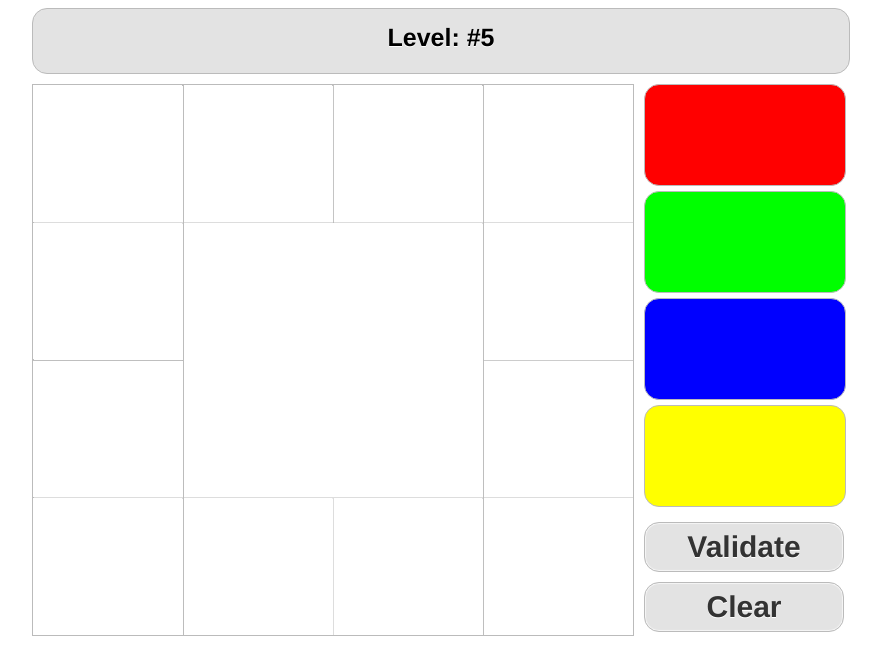
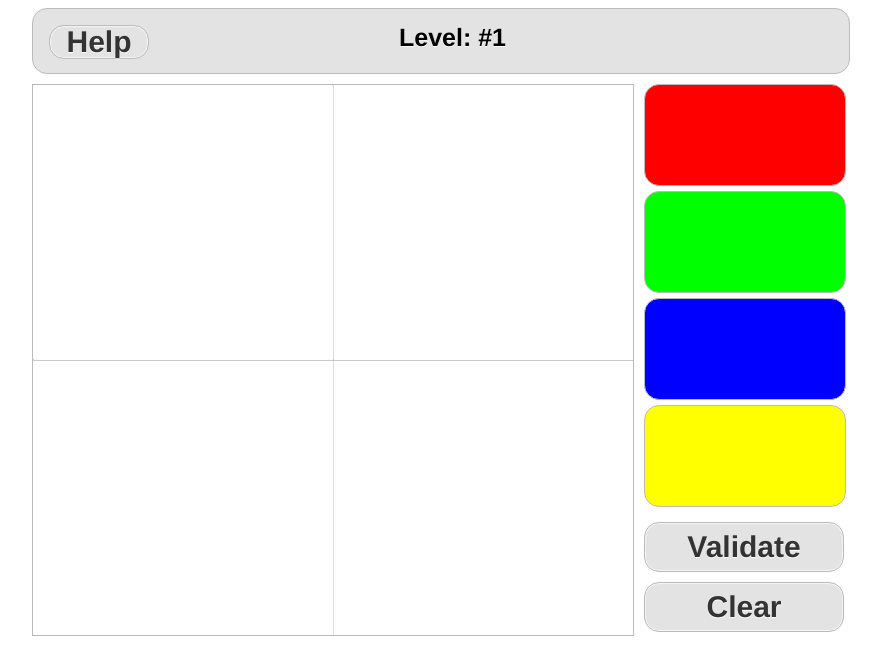
Before and after one commit to ringanta/JS13KGames, a plain HTML site: page index.html in a window 1280 px wide. Shown: the whole page, without its empty margins (8-889 px from the left). Drawn offline with Linux system fonts and the light colour scheme.

Commit message:
Added help menu

```diff
--- a/fcg.js
+++ b/fcg.js
@@ -6,7 +6,7 @@ function getElmt(id){ return document.getElementById(id); }
 function FCG(){
 	this.cdom = getElmt('myfcg');
 	this.ctx = this.cdom.getContext('2d');
-	this.currentLevel = 4;
+	this.currentLevel = 0;
 }
 FCG.prototype.line = function(x1,y1, x2,y2){
 	this.ctx.moveTo(x1,y1);
@@ -140,13 +140,14 @@ function startGame(){
 	var green = getElmt('green');
 	var blue = getElmt('blue');
 	var yellow = getElmt('yellow');
+	var help = getElmt('help');
 	btn.addEventListener("click", function(){
 		valid = fcg.validate();
 		console.log('valid', valid);
 		if (valid){
 			fcg.next();
 		} else {
-			alert("Invalid fill.\nAll parts must be filled with no default color.\nNeighbouring parts must be filled with different color.");
+			alert("Invalid fill.\nAll parts must be filled with no default color.\nDirectly connected parts must be filled with different color.");
 		}
 	});
 	red.addEventListener('click', function(){
@@ -167,6 +168,14 @@ function startGame(){
 			fcg.start();
 		}
 	});
+	help.addEventListener('click', function(){
+		var helpText = "Rule of play\
+		\n\nFill all square (at the left side) with any color from the list (at the right side)\
+		\nYou must fill all square and make sure no directly connected parts have same color\
+		\n\nTo fill a square with specific color, choose the color by clicking color list (at the right side)\
+		\nand then click specific part do you want to color";
+		alert(helpText);
+	});
 	fcg.cdom.addEventListener("mousedown", function (event){
 		var clickPos = fcg.calculatePosition(event);
 		console.log('Calibrated position', clickPos[0] + ',' + clickPos[1]);
--- a/index.html
+++ b/index.html
@@ -8,10 +8,12 @@
 			border-radius: 15px
 		}
 		.lvl-announcement{
-		 font: bold 25px/1 "helvetica neue", helvetica, arial, sans-serif;
-		 text-shadow: 0 1px 0 #fff;
+			font: bold 25px/1 "helvetica neue", helvetica, arial, sans-serif;
+			text-shadow: 0 1px 0 #fff;
+			margin-left: 0;
+			margin-right: 0;
+			width: 150px;
 		}
-
 		.line { border: 1px solid #bbb }
 		.left { float: left }
 		.clickable { cursor: pointer; }
@@ -28,7 +30,28 @@
 		.green{ background: #00ff00 }
 		.blue{ background: #0000ff }
 		.right-sep { margin: 0 0 0 10px; }
+		.help-container{ width: 350px;}
 		.right-comp { width: 200px; height: 50px; margin-bottom: 0; margin-top: 0}
+		button#help{
+			background: #e3e3e3;
+			border: 1px solid #bbb;
+			border-radius: 15px;
+			-webkit-box-shadow: inset 0 0 1px 1px #f6f6f6;
+			box-shadow: inset 0 0 1px 1px #f6f6f6;
+			color: #333;
+			font: bold 30px/1 "helvetica neue", helvetica, arial, sans-serif;
+			text-align: center;
+			text-shadow: 0 1px 0 #fff;
+			width: 100px;
+			margin-left: -250px;
+		}
+		button#help:hover{
+			background: #d9d9d9;
+			-webkit-box-shadow: inset 0 0 1px 1px #eaeaea;
+			box-shadow: inset 0 0 1px 1px #eaeaea;
+			color: #222;
+			cursor: pointer;
+		}
 		button::-moz-focus-inner { border: 0; }
 		button.minimal {
 			background: #e3e3e3;
@@ -73,7 +96,13 @@
 <body>
 	<div id="game-screen">
 		<div id="announcement" class="rounded sep">
-			<span class="lvl-announcement">Level: #<span id="level"></span></span>
+			<div class="left help-container">
+				<button id="help">Help</button>
+			</div>
+			<div class="left">
+				<span class="lvl-announcement">Level: #<span id="level"></span></span>
+			</div>
+			<div class="clear"></div>
 		</div>
 		<div class="left">
 			<canvas id="myfcg" width="600px" height="550px" class="clickable line"></canvas>
```
